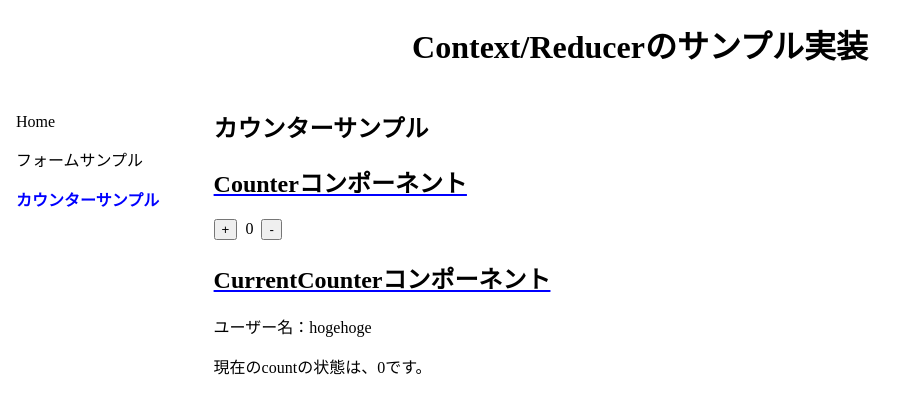
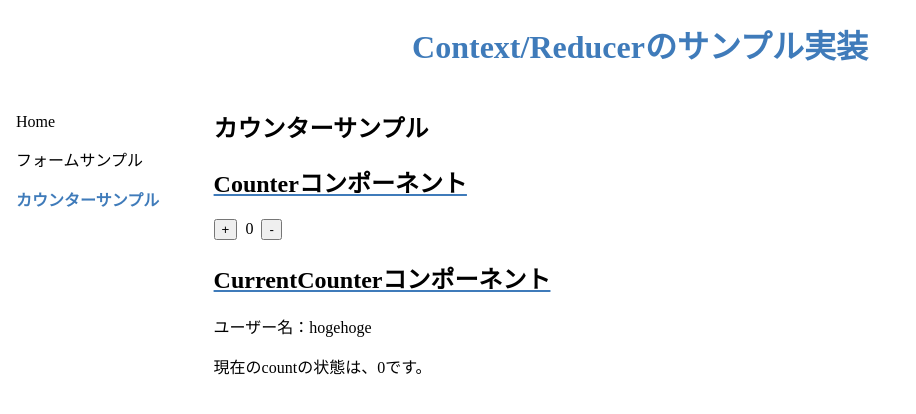
Before and after one commit to azufb/sampleApp_context_reducer, a React (Create React App) app: page /counter in a window 1280 px wide. Shown: the top 414 px of the page, without its empty margins (0-916 px from the left). Built offline with nearby package versions, Linux system fonts and the light colour scheme.

Commit message:
変数を利用してカラー指定

```diff
--- a/src/styles/app.module.scss
+++ b/src/styles/app.module.scss
@@ -1,3 +1,6 @@
+@use './variables/CONST_COLORS.scss' as var;
+
 .title {
   text-align: center;
+  color: var.$accent;
 }
--- a/src/styles/counter/counter.module.scss
+++ b/src/styles/counter/counter.module.scss
@@ -1,5 +1,7 @@
+@use '../variables/CONST_COLORS.scss' as var;
+
 .title {
-  text-decoration: underline blue;
+  text-decoration: underline var.$accent;
 }
 
 .currentCount {
--- a/src/styles/counter/currentCounter.module.scss
+++ b/src/styles/counter/currentCounter.module.scss
@@ -1,3 +1,5 @@
+@use '../variables/CONST_COLORS.scss' as var;
+
 .title {
-  text-decoration: underline blue;
+  text-decoration: underline var.$accent;
 }
--- a/src/styles/form/form.module.scss
+++ b/src/styles/form/form.module.scss
@@ -1,5 +1,7 @@
+@use '../variables/CONST_COLORS.scss' as var;
+
 .title {
-  text-decoration: underline blue;
+  text-decoration: underline var.$accent;
 }
 
 .formLabel {
--- a/src/styles/form/list.module.scss
+++ b/src/styles/form/list.module.scss
@@ -1,20 +1,22 @@
+@use '../variables/CONST_COLORS.scss' as var;
+
 .title {
-  text-decoration: underline blue;
+  text-decoration: underline var.$accent;
 }
 
 .listTable {
   width: 50%;
   border-collapse: collapse;
-  border: 1px solid black;
+  border: 1px solid var.$kuro;
 
   .thead {
-    border-bottom: 1px solid black;
+    border-bottom: 1px solid var.$kuro;
   }
 
   .commonTh,
   .commonTd {
     padding: 0.25rem 0.5rem;
-    border-right: 1px solid black;
+    border-right: 1px solid var.$kuro;
     &:nth-last-child(1) {
       border-right: none;
     }
@@ -22,7 +24,7 @@
 
   .tbodyTr {
     &:nth-child(2n) {
-      background-color: #e4e4e4;
+      background-color: var.$tableRowBg;
     }
   }
 
--- a/src/styles/home.module.scss
+++ b/src/styles/home.module.scss
@@ -1,3 +1,5 @@
+@use './variables/CONST_COLORS.scss' as var;
+
 .title {
-  text-decoration: underline blue;
+  text-decoration: underline var.$accent;
 }
--- a/src/styles/navigation.module.scss
+++ b/src/styles/navigation.module.scss
@@ -1,3 +1,5 @@
+@use './variables/CONST_COLORS.scss' as var;
+
 .navPosition {
   display: flex;
 }
@@ -8,7 +10,7 @@
 }
 
 .activeLink {
-  color: blue;
+  color: var.$accent;
   font-weight: bold;
   text-decoration: none;
 }
```
